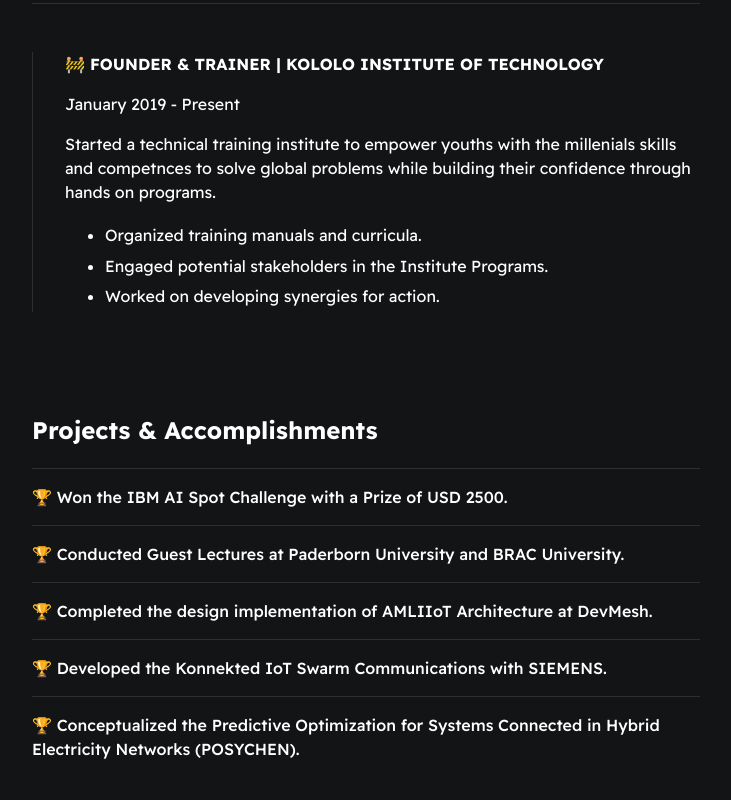
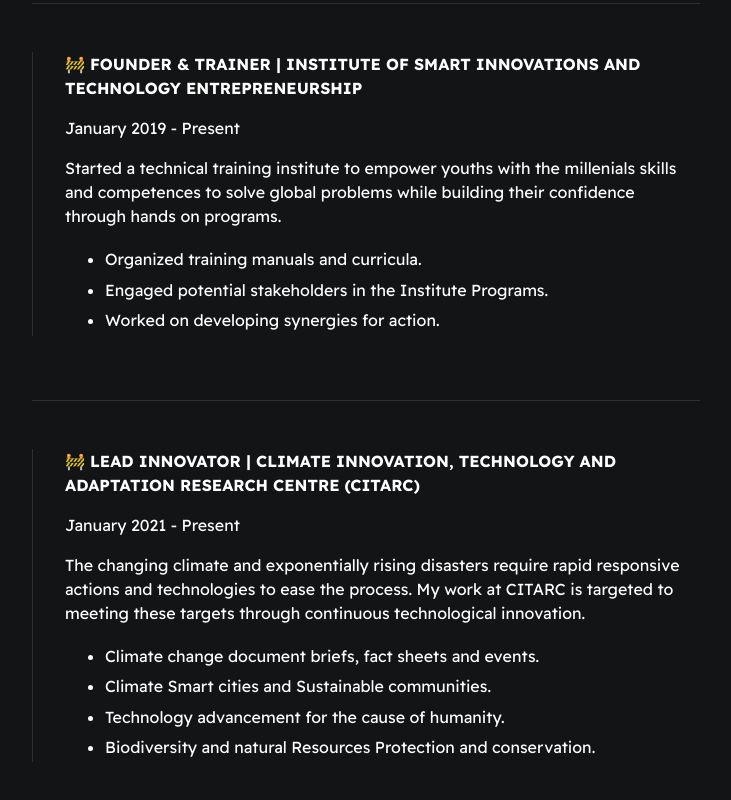
Before and after one commit to Aaron-MSB/aaronmasuba.io, a plain HTML site: page index.html in a window 1280 px wide. Shown: the part 2860-3660 px from the top of the page, without its empty margins (274-1005 px from the left). Drawn offline with Linux system fonts and the light colour scheme.

Commit message:
Update index.html

```diff
--- a/index.html
+++ b/index.html
@@ -127,15 +127,31 @@
             <div class="line-break"></div>
 
             <div class="card--work-history">
-                <strong>🚧 FOUNDER & TRAINER | KOLOLO INSTITUTE OF TECHNOLOGY</strong>
+                <strong>🚧 FOUNDER & TRAINER | INSTITUTE OF SMART INNOVATIONS AND TECHNOLOGY ENTREPRENEURSHIP</strong>
                 <p>January 2019 - Present</p>
-                <p>Started a technical training institute to empower youths with the millenials skills and competnces to solve global problems while building their confidence through hands on programs.</p>
+                <p>Started a technical training institute to empower youths with the millenials skills and competences to solve global problems while building their confidence through hands on programs.</p>
                 <ul>
                     <li>Organized training manuals and curricula.</li>
                     <li>Engaged potential stakeholders in the Institute Programs.</li>
                     <li>Worked on developing synergies for action.</li>
                 </ul>
             </div>
+        </section>
+
+        <div class="line-break"></div>
+
+            <div class="card--work-history">
+                <strong>🚧 LEAD INNOVATOR | CLIMATE INNOVATION, TECHNOLOGY AND ADAPTATION RESEARCH CENTRE (CITARC)</strong>
+                <p>January 2021 - Present</p>
+                <p>The changing climate and exponentially rising disasters require rapid responsive actions and technologies to ease the process. My work at CITARC is targeted to meeting these targets through continuous technological innovation.</p>
+                <ul>
+                    <li>Climate change document briefs, fact sheets and events.</li>
+                    <li>Climate Smart cities and Sustainable communities.</li>
+                    <li>Technology advancement for the cause of humanity.</li>
+                    <li>Biodiversity and natural Resources Protection and conservation.</li>
+                </ul>
+            </div>
+
         </section>
 
         <section class="section--page">
```
